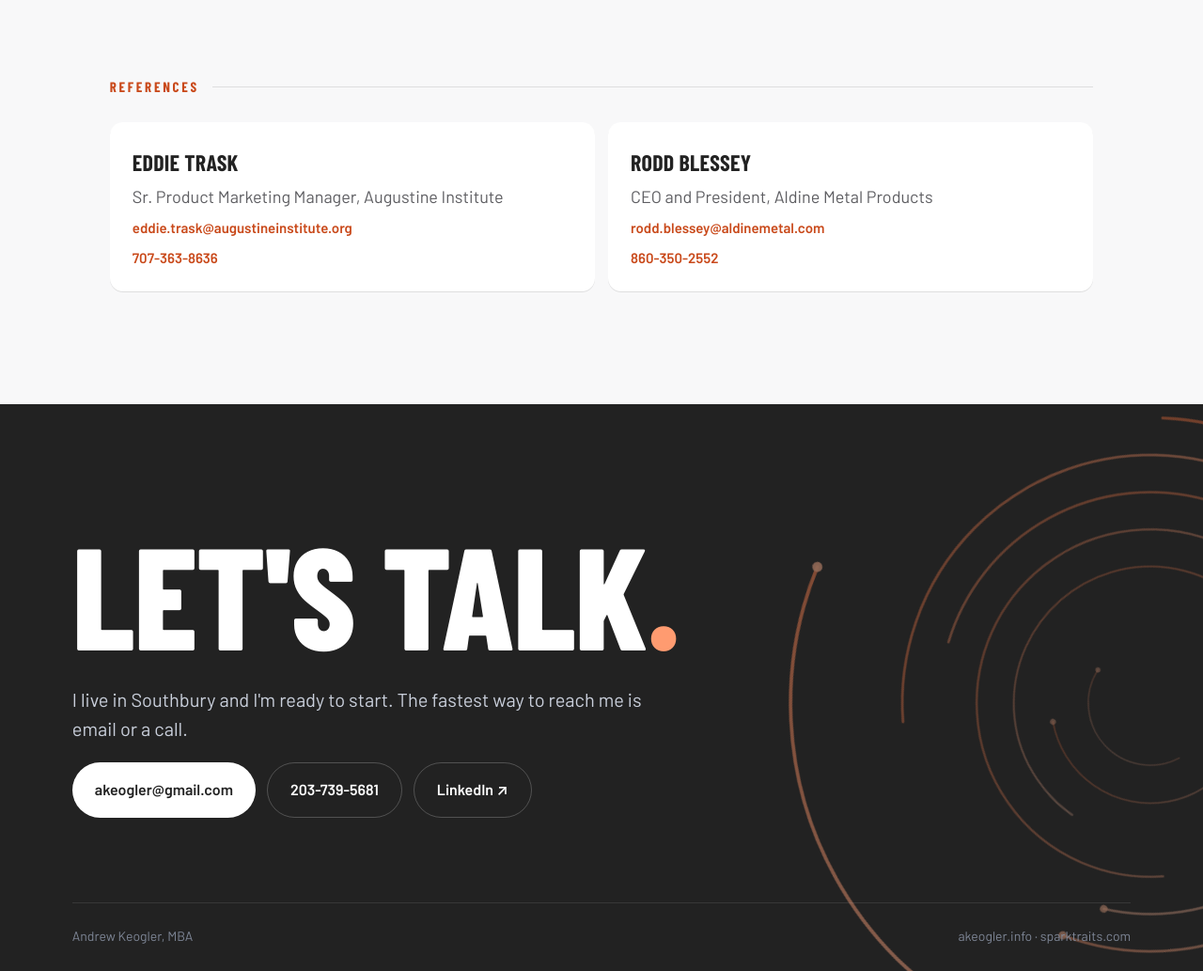
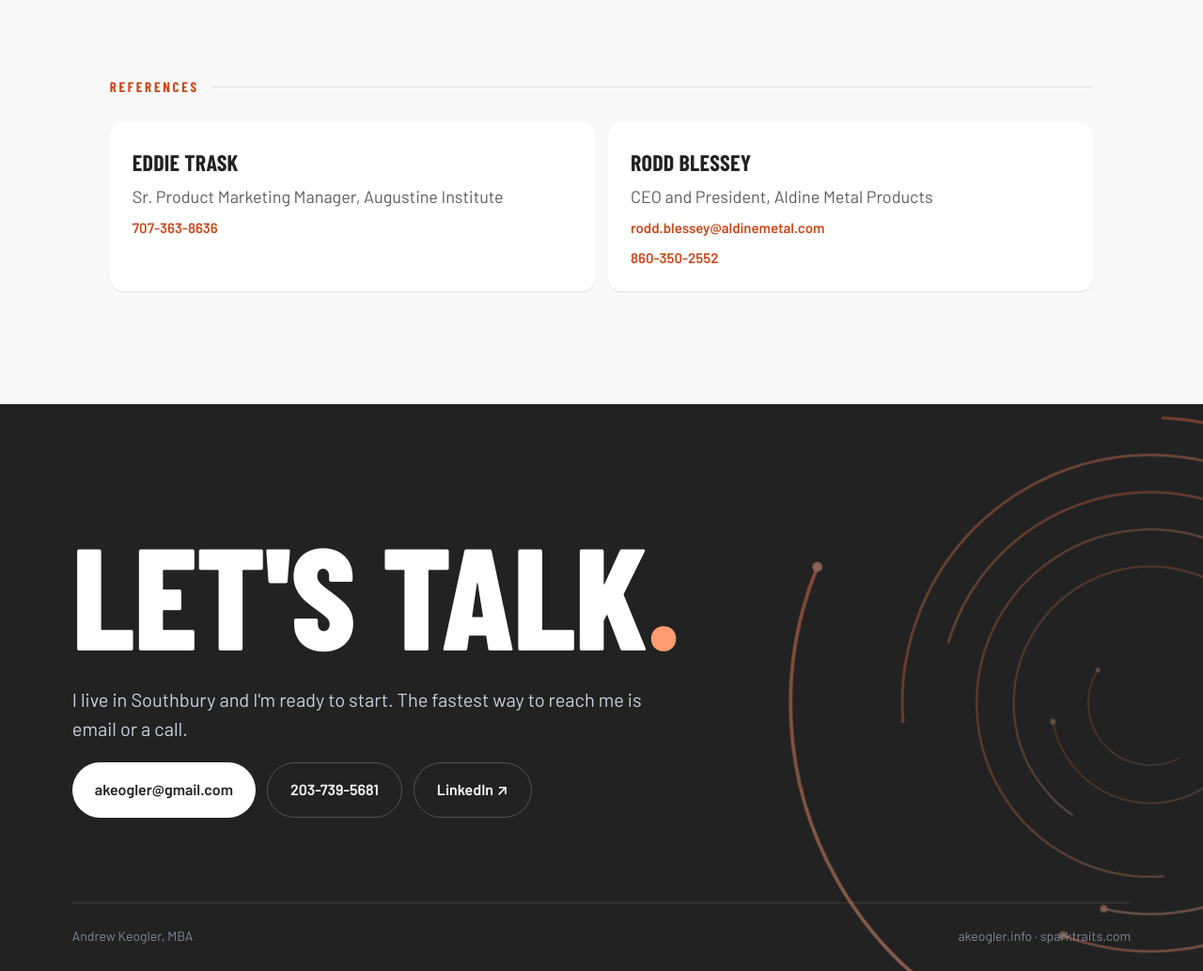
Before and after one commit to sparktraits/akeogler.info, a plain HTML site: page gyre9/index.html in a window 1280 px wide. Shown: the part 7400-8433 px from the top of the page at 94% size. Drawn offline with Linux system fonts and the light colour scheme.

Commit message:
Remove Eddie Trask email from Gyre9 resume

```diff
--- a/gyre9/index.html
+++ b/gyre9/index.html
@@ -235,7 +235,7 @@ footer .gyre{right:-30vw;opacity:.5}
   <div class="kicker reveal" style="margin-top:90px">Education</div>
   <div class="edus" style="margin-top:0"><div class="edu reveal"><b>MBA</b><span>Franciscan University of Steubenville</span><em>2017</em></div><div class="edu reveal"><b>BA, Multimedia Communications</b><span>Franciscan University of Steubenville</span><em>2011</em></div><div class="edu reveal"><b>Marketing Strategy Certificate</b><span>Cornell University</span><em>2020</em></div></div>
   <div class="kicker reveal" style="margin-top:90px">References</div>
-  <div class="refs"><div class="ref reveal"><b>Eddie Trask</b><span>Sr. Product Marketing Manager, Augustine Institute</span><em><a href="mailto:eddie.trask@augustineinstitute.org">eddie.trask@augustineinstitute.org</a></em><em><a href="tel:+17073638636">707-363-8636</a></em></div><div class="ref reveal"><b>Rodd Blessey</b><span>CEO and President, Aldine Metal Products</span><em><a href="mailto:rodd.blessey@aldinemetal.com">rodd.blessey@aldinemetal.com</a></em><em><a href="tel:+18603502552">860-350-2552</a></em></div></div>
+  <div class="refs"><div class="ref reveal"><b>Eddie Trask</b><span>Sr. Product Marketing Manager, Augustine Institute</span><em><a href="tel:+17073638636">707-363-8636</a></em></div><div class="ref reveal"><b>Rodd Blessey</b><span>CEO and President, Aldine Metal Products</span><em><a href="mailto:rodd.blessey@aldinemetal.com">rodd.blessey@aldinemetal.com</a></em><em><a href="tel:+18603502552">860-350-2552</a></em></div></div>
 </section>
 
 <footer>
```
Also changed, not shown: 1 other file.
